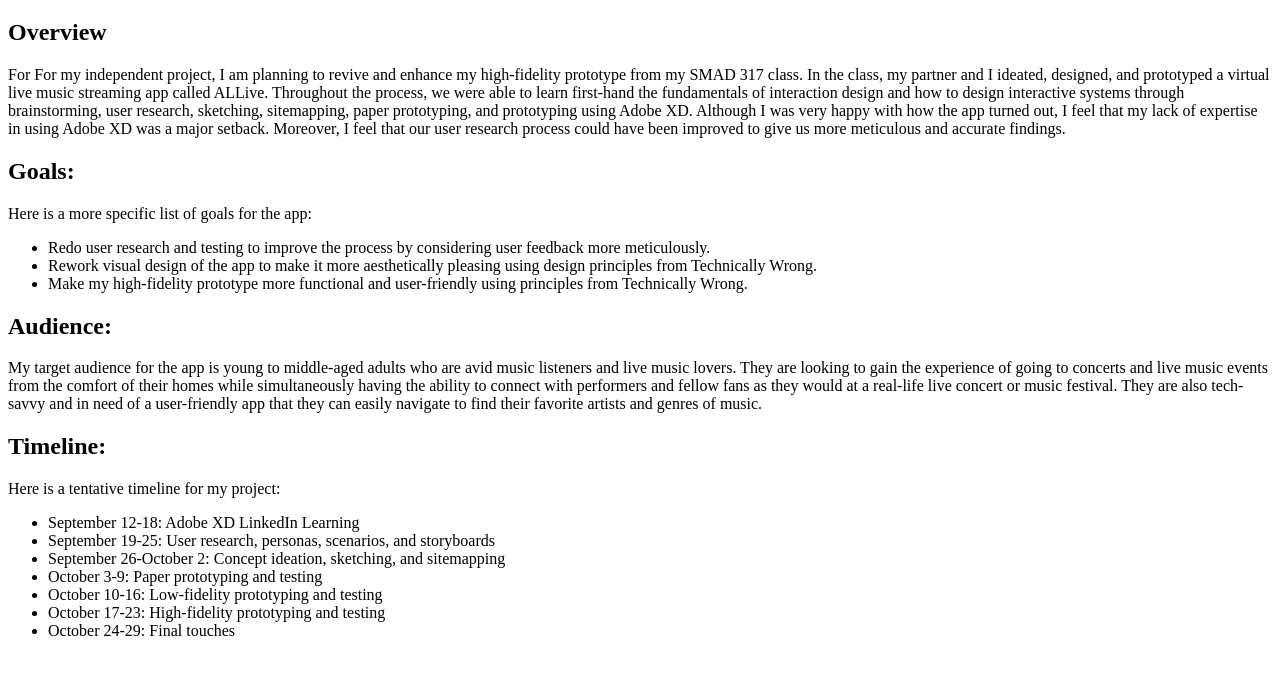
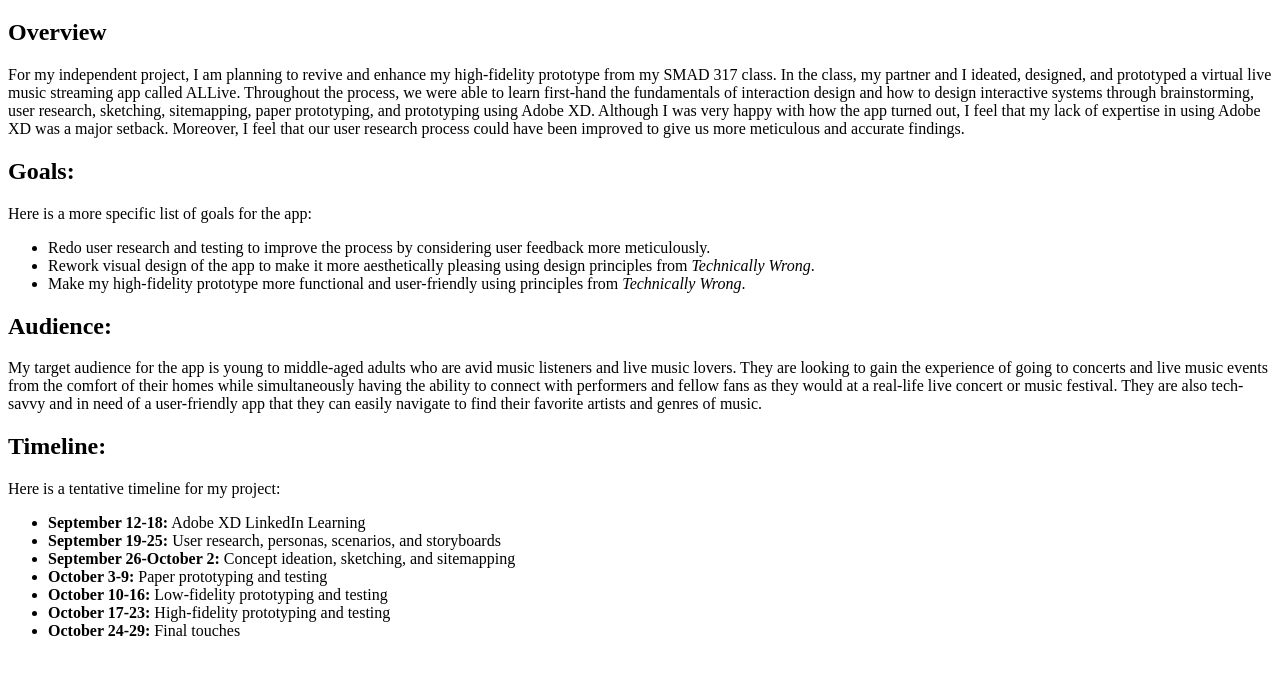
Before and after one commit to libbiea12/libbiea12.github.io, a plain HTML site: page index.html in a window 1280 px wide. Shown: the part 61-736 px from the top of the page. Drawn offline with Linux system fonts and the light colour scheme.

Commit message:
Update index.html

```diff
--- a/index.html
+++ b/index.html
@@ -3,26 +3,26 @@
     <body>
         <h1>Libbie Alexander: ALLive Reboot</h1>
         <h2>Overview</h2>
-            <p>For For my independent project, I am planning to revive and enhance my high-fidelity prototype from my SMAD 317 class. In the class, my partner and I ideated, designed, and prototyped a virtual live music streaming app called ALLive. Throughout the process, we were able to learn first-hand the fundamentals of interaction design and how to design interactive systems through brainstorming, user research, sketching, sitemapping, paper prototyping, and prototyping using Adobe XD. Although I was very happy with how the app turned out, I feel that my lack of expertise in using Adobe XD was a major setback. Moreover, I feel that our user research process could have been improved to give us more meticulous and accurate findings.</p>
+            <p>For my independent project, I am planning to revive and enhance my high-fidelity prototype from my SMAD 317 class. In the class, my partner and I ideated, designed, and prototyped a virtual live music streaming app called ALLive. Throughout the process, we were able to learn first-hand the fundamentals of interaction design and how to design interactive systems through brainstorming, user research, sketching, sitemapping, paper prototyping, and prototyping using Adobe XD. Although I was very happy with how the app turned out, I feel that my lack of expertise in using Adobe XD was a major setback. Moreover, I feel that our user research process could have been improved to give us more meticulous and accurate findings.</p>
         <h2>Goals:</h2>
             <p>Here is a more specific list of goals for the app:</p>
             <ul>
                 <li>Redo user research and testing to improve the process by considering user feedback more meticulously.</li>
-                <li>Rework visual design of the app to make it more aesthetically pleasing using design principles from Technically Wrong.</li>
-                <li>Make my high-fidelity prototype more functional and user-friendly using principles from Technically Wrong.</li>
+                <li>Rework visual design of the app to make it more aesthetically pleasing using design principles from <i>Technically Wrong</i>.</li>
+                <li>Make my high-fidelity prototype more functional and user-friendly using principles from <i>Technically Wrong</i>.</li>
             </ul>
         <h2>Audience:</h2>
             <p>My target audience for the app is young to middle-aged adults who are avid music listeners and live music lovers. They are looking to gain the experience of going to concerts and live music events from the comfort of their homes while simultaneously having the ability to connect with performers and fellow fans as they would at a real-life live concert or music festival. They are also tech-savvy and in need of a user-friendly app that they can easily navigate to find their favorite artists and genres of music. </p>
         <h2>Timeline:</h2>
             <p>Here is a tentative timeline for my project:</p>
             <ul>
-                <li>September 12-18: Adobe XD LinkedIn Learning</li>
-                <li>September 19-25: User research, personas, scenarios, and storyboards</li>
-                <li>September 26-October 2: Concept ideation, sketching, and sitemapping</li>
-                <li>October 3-9: Paper prototyping and testing</li>
-                <li>October 10-16: Low-fidelity prototyping and testing</li>
-                <li>October 17-23: High-fidelity prototyping and testing</li>
-                <li>October 24-29: Final touches</li>
+                <li><b>September 12-18:</b> Adobe XD LinkedIn Learning</li>
+                <li><b>September 19-25:</b> User research, personas, scenarios, and storyboards</li>
+                <li><b>September 26-October 2:</b> Concept ideation, sketching, and sitemapping</li>
+                <li><b>October 3-9:</b> Paper prototyping and testing</li>
+                <li><b>October 10-16:</b> Low-fidelity prototyping and testing</li>
+                <li><b>October 17-23:</b> High-fidelity prototyping and testing</li>
+                <li><b>October 24-29:</b> Final touches</li>
             </ul>
     </body>
 </html>
```
